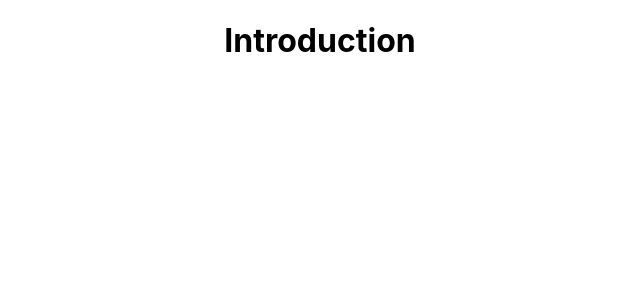
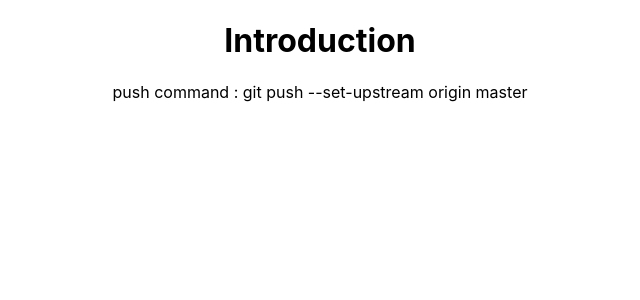
Before and after one commit to shikhar-walia08/GitProject, a React (Create React App) app: page / in a window 1280 px wide. Shown: the top 300 px of the page, without its empty margins (320-960 px from the left). Built offline with nearby package versions, Linux system fonts and the light colour scheme.

Commit message:
I hope this will commit

```diff
--- a/src/App.tsx
+++ b/src/App.tsx
@@ -6,6 +6,7 @@ function App() {
   return (
     <div className="App">
        <h1>Introduction</h1>
+       <p>push command : git push --set-upstream origin master</p>
     </div>
   );
 }
```
